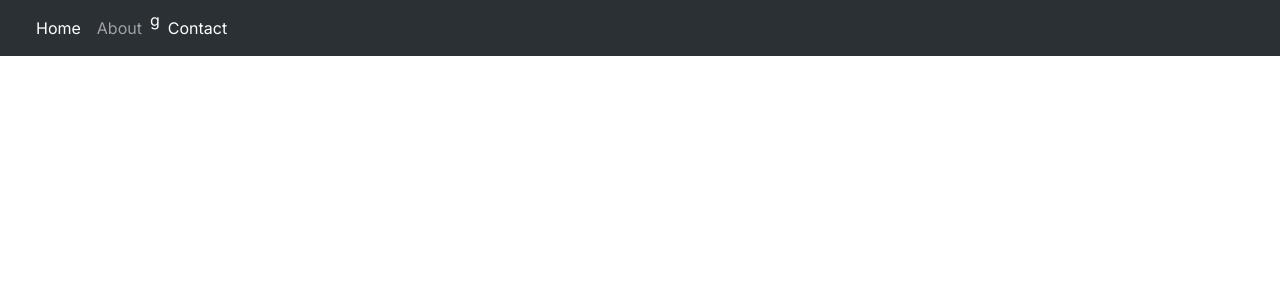
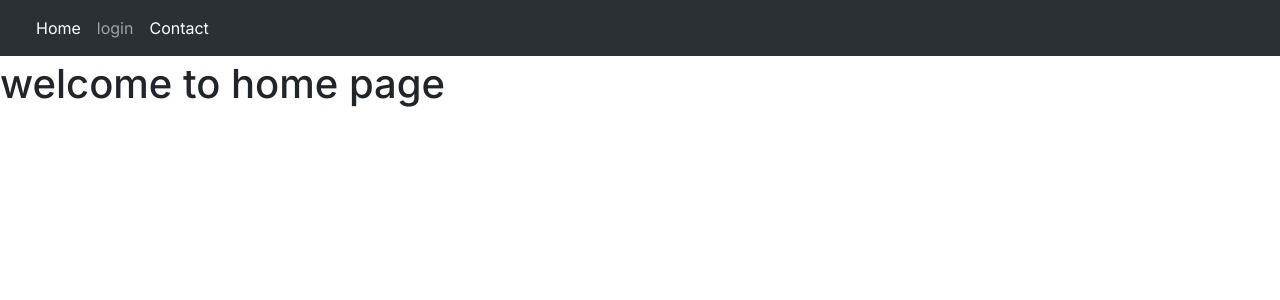
Before and after one commit to 9370174461/login-app, a Next.js app: page /mainpage in a window 1280 px wide. Before the commit this address had no page. Shown: the top 300 px of the page. Built offline with nearby package versions, Linux system fonts and the light colour scheme.

Commit message:
add main page

```diff
--- a/src/app/components/Navbar.js
+++ b/src/app/components/Navbar.js
@@ -29,12 +29,12 @@ function Navbar() {
             </a>
           </li>
           <li className="nav-item">
-            <a className="nav-link" href="/">
-              About
+            <a className="nav-link" href="/login">
+              login
             </a>
-          </li>g
+          </li>
           <li className="nav-item">
-            <a className="nav-link active" href="/">
+            <a className="nav-link active" href="/mainpage">
               Contact
             </a>
           </li>
--- a/src/app/globals.css
+++ b/src/app/globals.css
@@ -5,6 +5,7 @@ body {
     height: 100%;
     background-color: black;
     color:rgb(248, 246, 246);
+    margin-top: 60px;
   }
   .page{
       background-color: black;
--- a/src/app/layout.js
+++ b/src/app/layout.js
@@ -21,7 +21,7 @@ export default function RootLayout({ children }) {
         <div>
           <Navbar />
         </div>
-        {children}
+        {children }
         {/* <script src="https://cdn.jsdelivr.net/npm/bootstrap@5.3.0/dist/js/bootstrap.bundle.min.js"></script> */}
       </body>
     </html>
--- /dev/null
+++ b/src/app/mainpage/page.js
@@ -0,0 +1,11 @@
+import React from 'react'
+
+function Mainpage() {
+  return (
+    <div>
+      <h1 style={{marginTop:"60px"}}>welcome to home page</h1>
+    </div>
+  )
+}
+
+export default Mainpage
```
